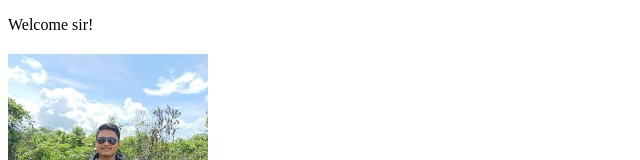
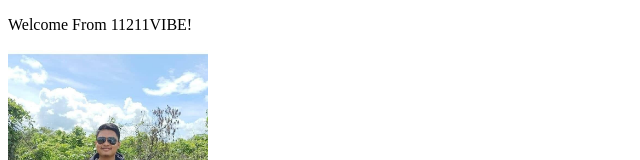
Before and after one commit to KaungHtetNyein/11211VIBE, a plain HTML site: page index.html in a window 1280 px wide. Shown: the top 160 px of the page, without its empty margins (0-640 px from the left). Drawn offline with Linux system fonts and the light colour scheme.

Commit message:
Header Changed

```diff
--- a/index.html
+++ b/index.html
@@ -6,7 +6,7 @@
     <title>Document</title>
 </head>
 <body>
-    <p>Welcome sir!</p>
+    <p>Welcome From 11211VIBE!</p>
     <img src="git.jpg" alt="" style="width: 200px;">
 </body>
 </html>
```
